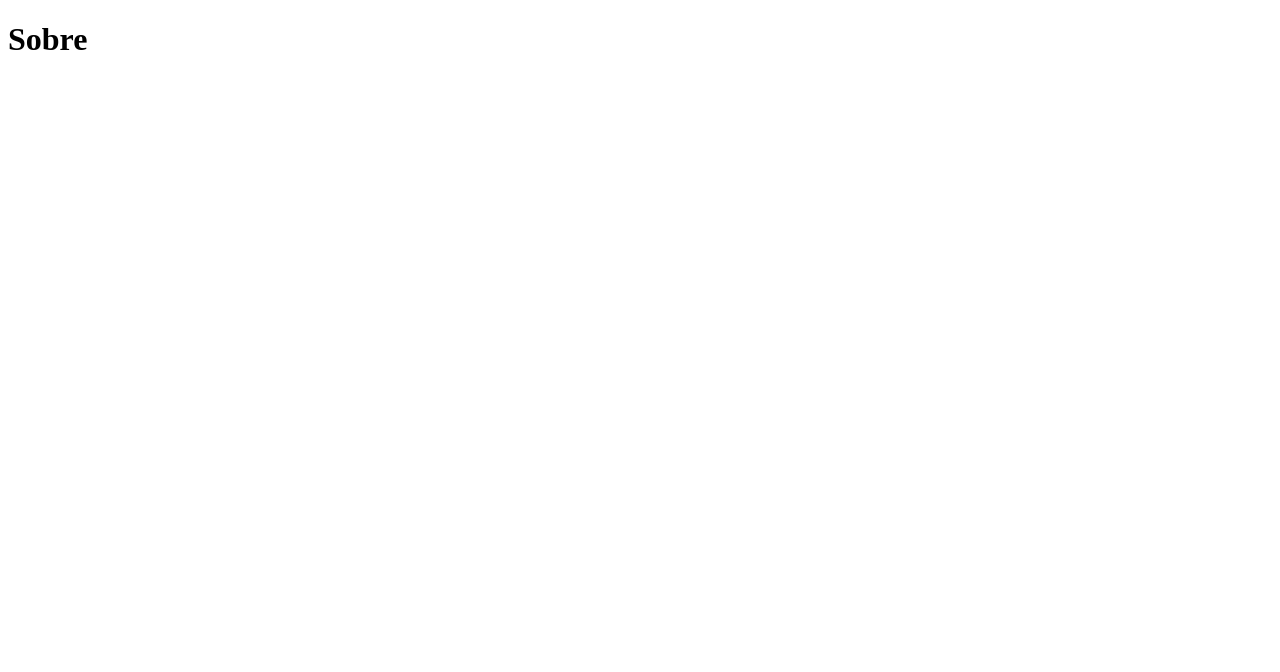
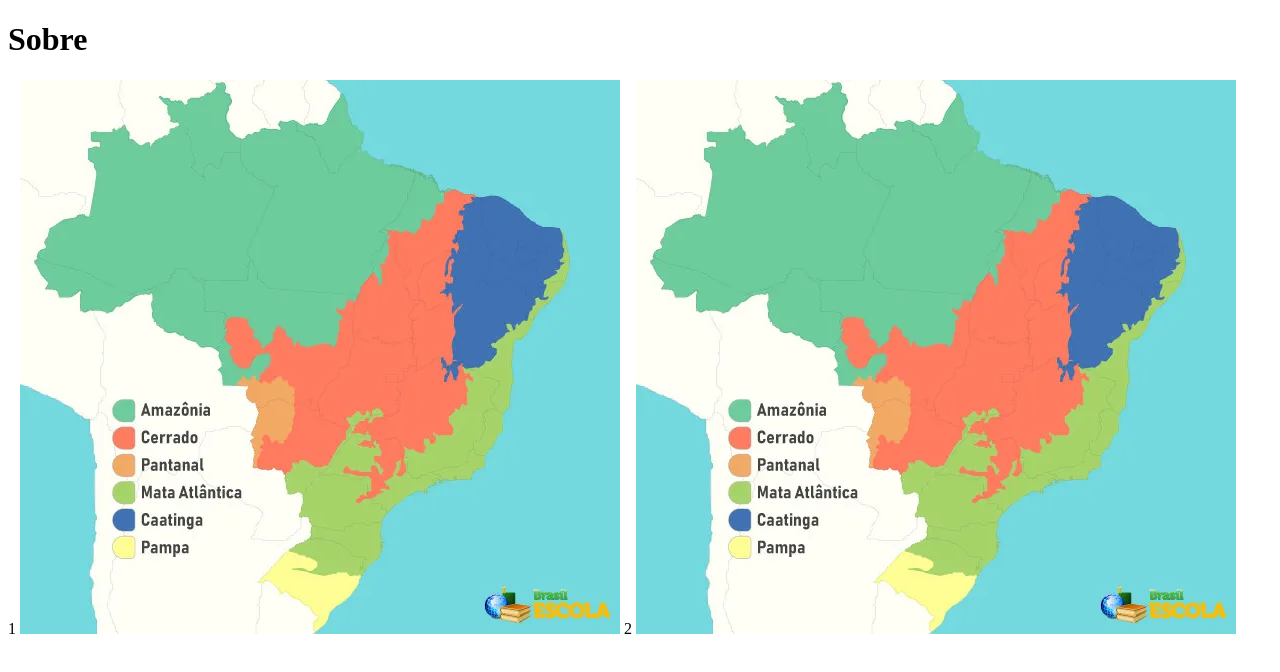
Before and after one commit to lrodriguesifsp/meu-site, a plain HTML site: page sobre-o-projeto.html in a window 1280 px wide. Drawn offline with Linux system fonts and the light colour scheme.

Commit message:
teste img

```diff
--- a/sobre-o-projeto.html
+++ b/sobre-o-projeto.html
@@ -7,5 +7,11 @@
 </head>
 <body>
     <h1>Sobre</h1>
+
+    1
+    <img src="img/biomas.jpg">
+
+    2
+    <img src="/img/biomas.jpg" alt="">
 </body>
 </html>
```
Also changed, not shown: img/biomas.jpg (added).
